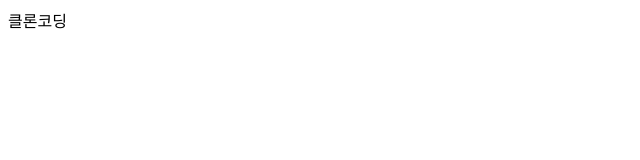
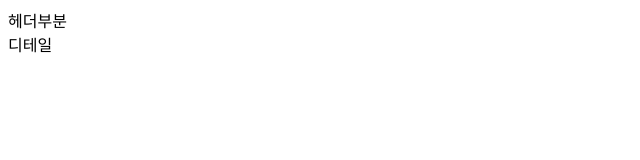
Before and after one commit to zadragon/cloneTube, a React (Create React App) app: page /video/detail/1 in a window 1280 px wide. Shown: the top 160 px of the page, without its empty margins (0-640 px from the left). Built offline with nearby package versions, Linux system fonts and the light colour scheme.

Commit message:
레이아웃

```diff
--- a/src/App.js
+++ b/src/App.js
@@ -1,7 +1,12 @@
 import React from 'react';
+import Router from './shared/Router';
 
 function App() {
-    return <div className="App">클론코딩</div>;
+    return (
+        <div>
+            <Router />
+        </div>
+    );
 }
 
 export default App;
--- a/src/pages/Layout.js
+++ b/src/pages/Layout.js
@@ -1,7 +1,17 @@
 import React from 'react';
+import { Outlet } from 'react-router-dom';
 
 const Layout = () => {
-    return <div>레이아웃</div>;
+    return (
+        <div id="container">
+            <div className="header">헤더부분</div>
+
+            {/* 공통영역 밑에 들어가는 콘텐츠 */}
+            <div id="content">
+                <Outlet />
+            </div>
+        </div>
+    );
 };
 
 export default Layout;
--- /dev/null
+++ b/src/pages/video/VideoDetail.js
@@ -0,0 +1,7 @@
+import React from 'react';
+
+const VideoDetail = () => {
+    return <div>디테일</div>;
+};
+
+export default VideoDetail;
--- /dev/null
+++ b/src/pages/video/VideoList.js
@@ -0,0 +1,7 @@
+import React from 'react';
+
+const VideoList = () => {
+    return <div>비디오리스트</div>;
+};
+
+export default VideoList;
--- a/src/shared/Router.js
+++ b/src/shared/Router.js
@@ -1,6 +1,8 @@
 import React from 'react';
 import { BrowserRouter, Route, Routes } from 'react-router-dom';
 import Layout from '../pages/Layout';
+import VideoList from '../pages/video/VideoList';
+import VideoDetail from '../pages/video/VideoDetail';
 
 const Router = () => {
     return (
@@ -9,8 +11,9 @@ const Router = () => {
             <Routes>
                 {/* 공통영역(상단 gnb메뉴)을 위한 Layout  */}
                 <Route element={<Layout />}>
-                    {/* 상품 관련 */}
-                    {/* <Route path="/" element={<GoodsList />} /> */}
+                    {/* 비디오 관련 */}
+                    <Route path="/" element={<VideoList />} />
+                    <Route path="/video/detail/:id" element={<VideoDetail />} />
                 </Route>
             </Routes>
         </BrowserRouter>
```
